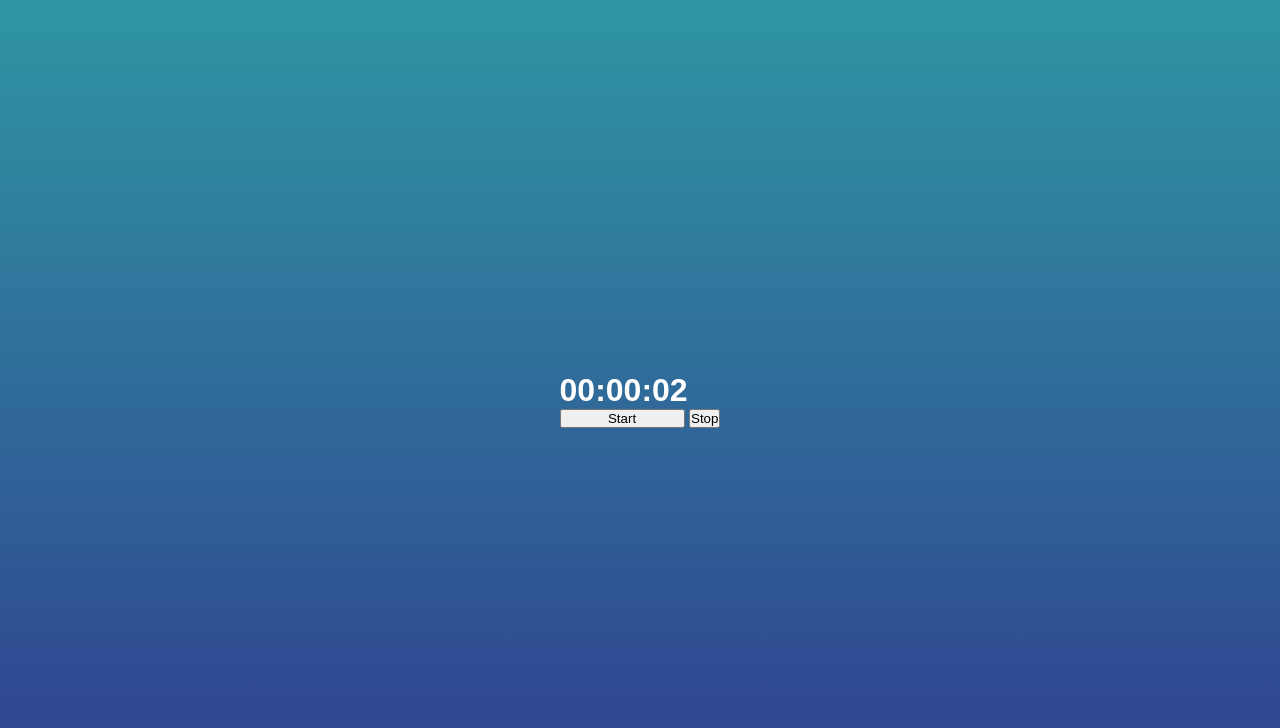
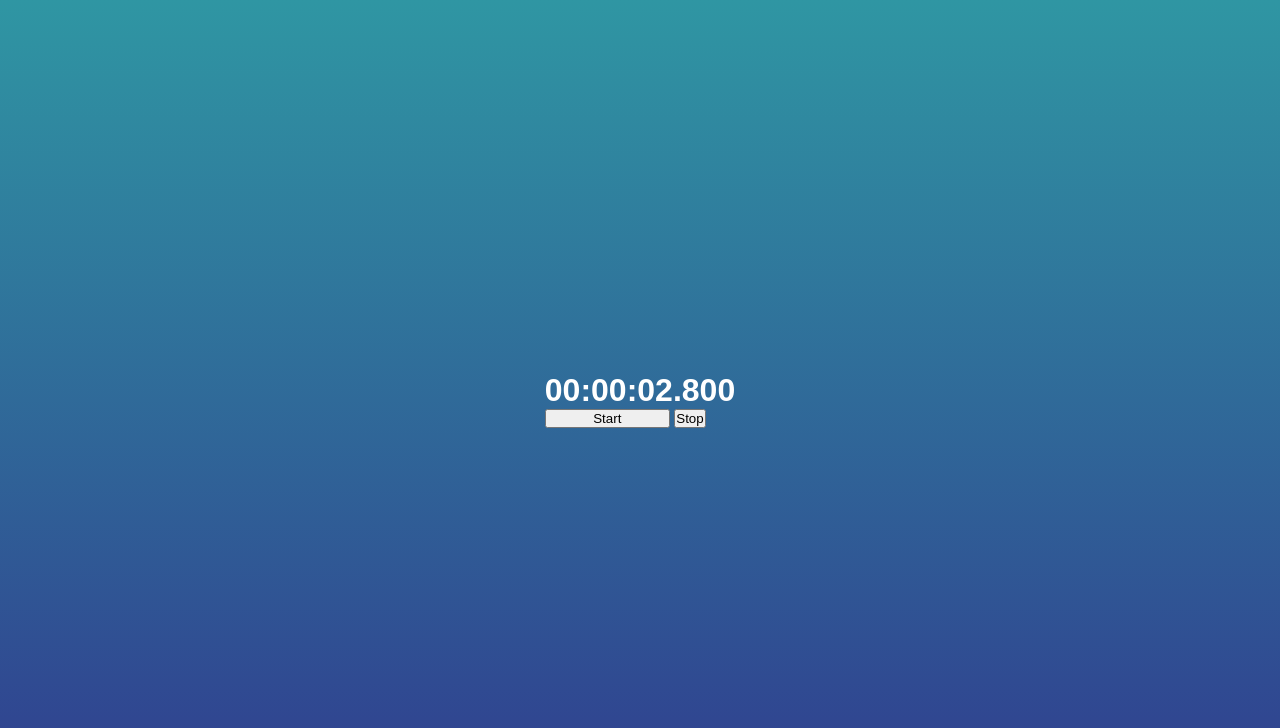
Before and after one commit to Firefox0/JSplit, a plain HTML site: page index.html in a window 1280 px wide. Both pictures are taken after a click on the button "Start". Drawn offline with Linux system fonts and the light colour scheme.

Commit message:
added milliseconds, ignore multiple start presses

```diff
--- a/app.js
+++ b/app.js
@@ -4,28 +4,36 @@ class Timer {
     timer_time = null;
 
     start_timer() {
+        // if timer is already running, ignore further start presses
+        if (this.running) {
+            return;
+        }
         this.running = true;
         let start = new Date().getTime();
-        console.log("running is: " + this.running);
         setInterval(function(){
+            // if stop button was pressed
             if (!this.running) {
                 return;
             }
+
+            // get current time
             let now = new Date().getTime();
             let difference = now - start;
 
             let hours = this.get_hours(difference);
             let minutes = this.get_minutes(difference);
             let seconds = this.get_seconds(difference);
+            let milliseconds = this.get_milliseconds(difference);
 
             // display new time
-            this.timer_time.innerHTML = hours + ":" + minutes + ":" + seconds;
+            this.timer_time.innerHTML = hours + ":" + minutes + ":" + seconds + "." + milliseconds;
+
         }.bind(this));
     }
 
     stop_timer() {
         this.running = false;
-        this.timer_time.innerHTML = "00:00:00";
+        this.timer_time.innerHTML = "00:00:00.000";
     }
 
     get_hours(time, add_zero = true) {
@@ -52,6 +60,14 @@ class Timer {
         return seconds;
     }
 
+    get_milliseconds(time, add_zero = true) {
+        let milliseconds = Math.floor(time % 1000);
+        if (add_zero) {
+            milliseconds = this.expand_single_digit(milliseconds);
+        }
+        return milliseconds;
+    }
+
     expand_single_digit(num) {
         // check if num is single digit and then insert 0 if that's the case
         if (num < 10) {
@@ -63,7 +79,8 @@ class Timer {
     main() {
         this.timer_time = document.getElementById("time");
         let start_button = document.getElementById("start-button");
-        // function(){} so js doesnt call the function
+        // function(){} so js doesnt call the function, also bind it to class so it can
+        // access class attributes
         start_button.onclick = function(){this.start_timer()}.bind(this);
         let stop_button = document.getElementById("stop-button");
         stop_button.onclick = function(){this.stop_timer()}.bind(this);
--- a/index.html
+++ b/index.html
@@ -5,7 +5,7 @@
     </head>
     <body>
         <div class="timer">
-            <h1 id="time">00:00:00</h1>
+            <h1 id="time">00:00:00.000</h1>
             <button id="start-button">Start</button>
             <button id="stop-button">Stop</button>
         </div>
```
